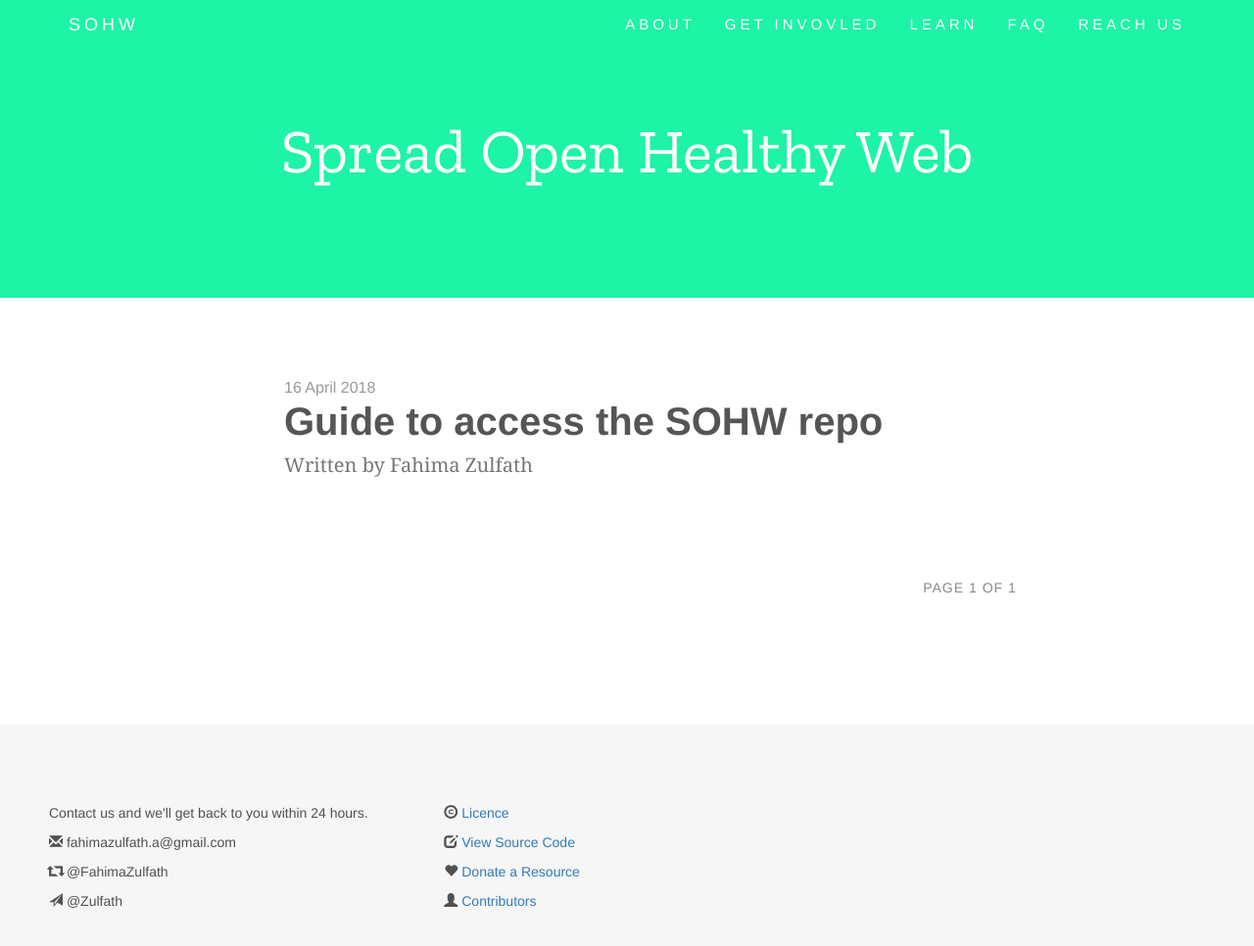
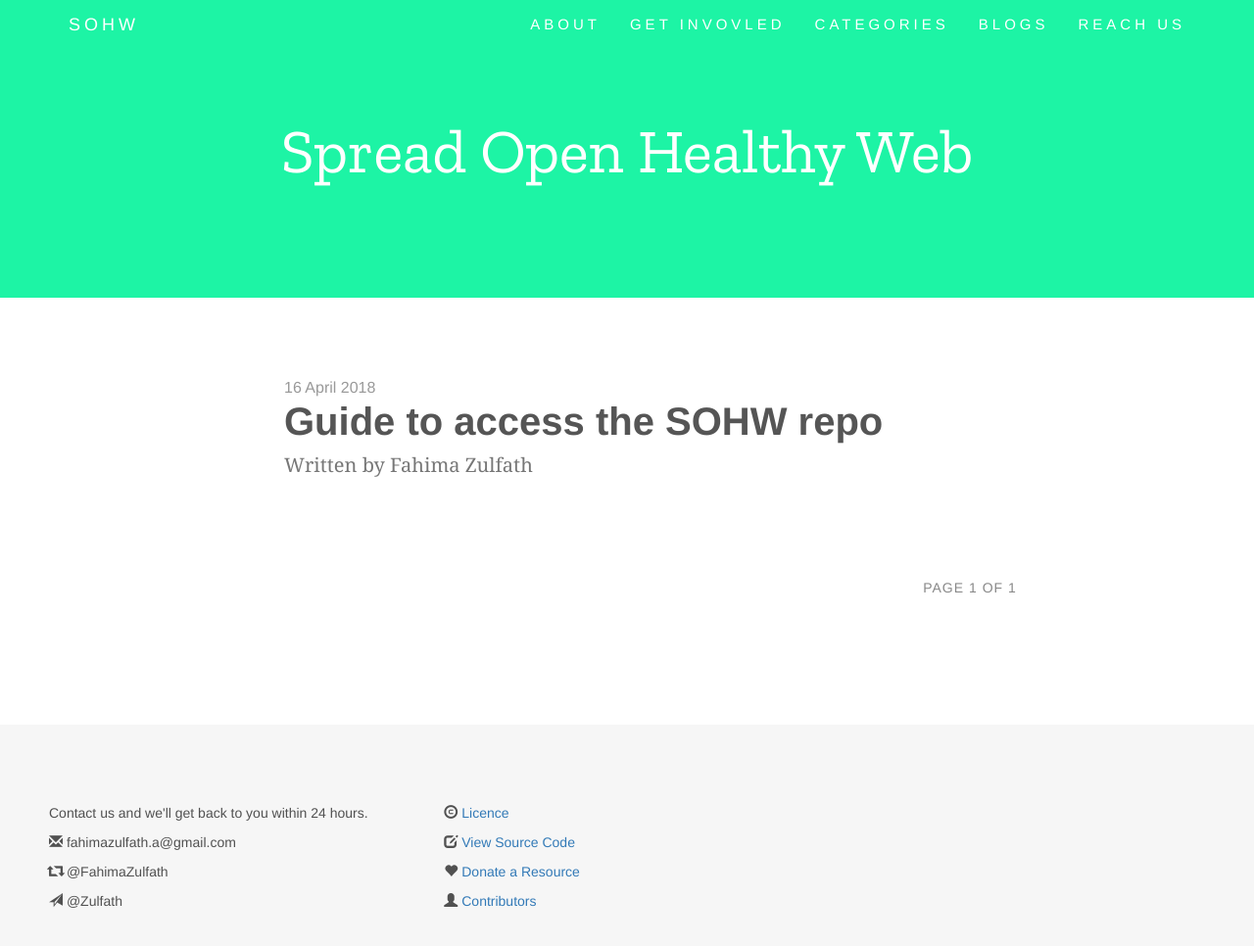
Before and after one commit to Tlazypanda/Blogs, a Jekyll site: the page built from index.html, in a window 1280 px wide and 1120 px high. Shown: the top 966 px of the window at 98% size. Built offline with Jekyll 4.4.1, drawn with Linux system fonts in a browser that asks for light colours; some web fonts are replaced; the list of posts is cut into pages by our own code.

Commit message:
Update top.html

```diff
--- a/_includes/top.html
+++ b/_includes/top.html
@@ -52,10 +52,10 @@
     </div>
     <div class="collapse navbar-collapse" id="myNavbar">
       <ul class="nav navbar-nav navbar-right">
-        <li><a href="#about">ABOUT</a></li>
-        <li><a href="#getinvolved">GET INVOVLED</a></li>
-        <li><a href="#learn">LEARN</a></li>
-        <li><a href="#faq">FAQ</a></li>
+        <li><a href="https://sohw.github.io/#about">ABOUT</a></li>
+        <li><a href="https://sohw.github.io/#getinvolved">GET INVOVLED</a></li>
+        <li><a href="https://sohw.github.io/#learn">CATEGORIES</a></li>
+        <li><a href="#mypage">BLOGS</a></li>
         <li><a href="#contact">REACH US</a></li>
       </ul>
     </div>
```
